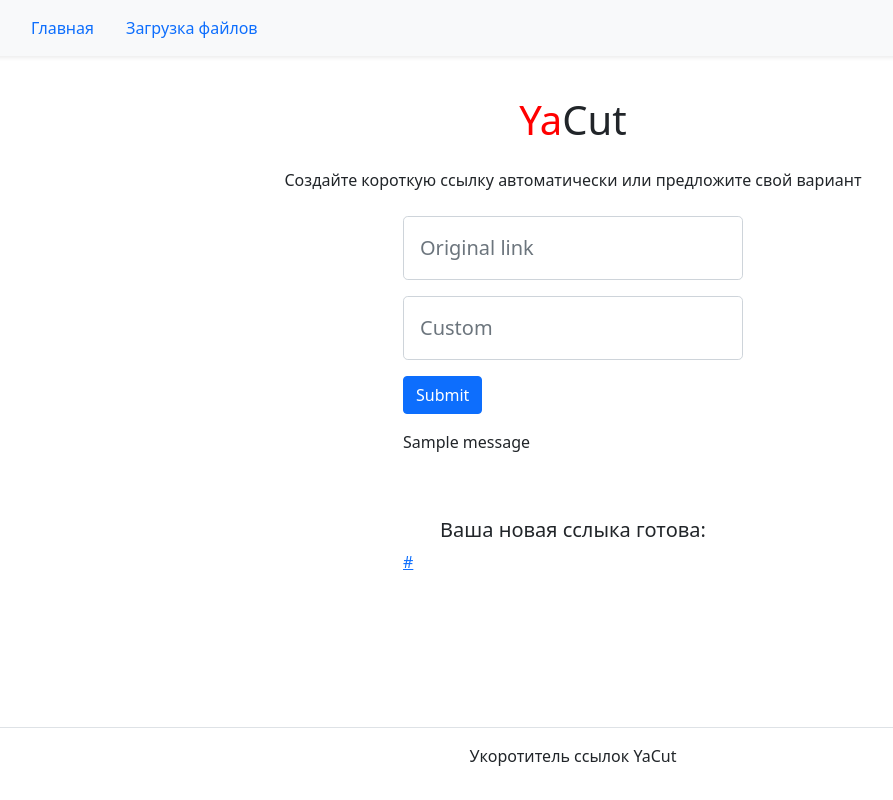
After one commit to AntonPyth/yacut, a Python web app: template yacut/templates/get_link.html in a window 1280 px wide. The commit adds this page. Shown: the whole page, without its empty margins (67-960 px from the left). Run offline with Jinja, Linux system fonts and the light colour scheme; the template is opened without the code that fills it: most values are stand-ins (such as "Sample title", 1, 10 or a date in 2020); one stand-in notice (Sample message) is shown; form fields are guessed from the names that the template uses; some libraries are stand-ins or nearby versions.

Commit message:
updating templates

```diff
--- /dev/null
+++ b/yacut/templates/footer.html
@@ -0,0 +1,3 @@
+<footer class="fixed-bottom border-top text-center py-3">
+    <p>Укоротитель ссылок YaCut</p>
+  </footer>
--- /dev/null
+++ b/yacut/templates/get_link.html
@@ -0,0 +1,68 @@
+{% extends "index.html" %}
+{% block content %}
+<main>
+    <section class="container my-5 px-4">
+      <h1 class="text-center"><span style="color:red">Ya</span>Cut</h1>
+      <p class="text-center my-4">
+        Создайте короткую ссылку автоматически или предложите свой вариант
+      </p>
+
+      <div class="container">
+        <div class="row my-3">
+          <div class="col-sm">
+          </div>
+          <div class="col-sm">
+            <form method="POST" novalidate>
+                {{ form.csrf_token }}
+                {{ form.original_link(class="form-control form-control-lg py-3 mb-3", placeholder=form.original_link.label.text) }}
+                  {% if form.original_link.errors %}
+                      <p class="text-danger">
+                        {% for error in form.original_link.errors %}
+                                {{ error }}
+                        {% endfor %}
+                      </p>
+                  {% endif %}
+                {{ form.custom_id(class="form-control form-control-lg py-3 mb-3", placeholder=form.custom_id.label.text) }}
+                  {% if form.custom_id.errors %}
+                      <p class="text-danger">
+                        {% for error in form.custom_id.errors %}
+                                {{ error }}
+                        {% endfor %}
+                      </p>
+                  {% endif %}
+                {{ form.submit(class="btn btn-primary") }}
+            </form>
+              <p class="py-3 mb-3">
+              {% with messages = get_flashed_messages() %}
+                {% if messages %}
+                  {% for message in messages %}
+                    {{ message }}
+                  {% endfor %}
+                {% endif %}
+              {% endwith %}
+            </p>
+          </div>
+          <div class="col-sm">
+          </div>
+        </div>
+      </div>
+        {% if short_link %}
+      <div class="container">
+        <div class="row ">
+          <div class="col-sm">
+          </div>
+          <div class="col-sm">
+            <p class="text-center">
+            <h5 class="text-center">Ваша новая сслыка готова:</h5>
+              <a href="{{ short_link }}">{{ short_link }}</a>
+            </p>
+          </div>
+          <div class="col-sm">
+          </div>
+        </div>
+      </div>
+        {% endif %}
+
+    </section>
+  </main>
+{% endblock content %}
--- /dev/null
+++ b/yacut/templates/header.html
@@ -0,0 +1,25 @@
+<header class="pb-5">
+    <nav class="navbar navbar-expand-lg navbar-light bg-light fixed-top shadow-sm">
+      <div class="container">
+        <div class="navbar-toggler" type="button" data-toggle="collapse" data-target="#navbarNav"
+          aria-controls="navbarNav" aria-expanded="false" aria-label="Toggle navigation">
+          <span class="navbar-toggler-icon"></span>
+        </div>
+        <div class="collapse navbar-collapse" id="navbarNav">
+          <ul class="nav nav-pills">
+            <li class="nav-item">
+              <a class="nav-link" href="{{ url_for('generate_short_link_view') }}">
+                Главная
+              </a>
+            </li>
+              <li class="nav-item">
+              <a class="nav-link" href="{{ url_for('add_files_view') }}">
+                Загрузка файлов
+              </a>
+            </li>
+          </ul>
+        </div>
+
+      </div>
+    </nav>
+  </header>
--- a/yacut/templates/index.html
+++ b/yacut/templates/index.html
@@ -4,89 +4,18 @@
 <head>
   <meta charset="utf-8">
   <meta name="viewport" content="width=device-width, initial-scale=1">
-  <link rel="icon" href="img/fav/fav.ico" type="image">
-  <link rel="apple-touch-icon" sizes="180x180" href="img/fav/apple-touch-icon.png">
-  <link rel="icon" type="image/png" sizes="32x32" href="img/fav/favicon-32x32.png">
-  <link rel="icon" type="image/png" sizes="16x16" href="img/fav/favicon-16x16.png">
-  <link rel="stylesheet" href="css/bootstrap.min.css">
-  <title>YaCut - укоротитель ссылок</title>
+  <link rel="icon" href="{{ url_for('static', filename='img/fav/fav.ico') }}" type="image">
+  <link rel="apple-touch-icon" sizes="180x180" href="{{ url_for('static', filename='img/fav/apple-touch-icon.png') }}">
+  <link rel="icon" type="image/png" sizes="32x32" href="{{ url_for('static', filename='img/fav/favicon-32x32.png') }}">
+  <link rel="icon" type="image/png" sizes="16x16" href="{{ url_for('static', filename='img/fav/favicon-16x16.png') }}">
+  <link rel="stylesheet" href="{{ url_for('static', filename='css/bootstrap.min.css') }}">
+  <title>{% block title %}YaCut - укоротитель ссылок{% endblock title %}</title>
 </head>
 
 <body>
-  <header class="pb-5">
-    <nav class="navbar navbar-expand-lg navbar-light bg-light fixed-top shadow-sm">
-      <div class="container">
-        <div class="navbar-toggler" type="button" data-toggle="collapse" data-target="#navbarNav"
-          aria-controls="navbarNav" aria-expanded="false" aria-label="Toggle navigation">
-          <span class="navbar-toggler-icon"></span>
-        </div>
-        <div class="collapse navbar-collapse" id="navbarNav">
-          <ul class="nav nav-pills">
-            <li class="nav-item">
-              <a class="nav-link" href="">
-                Главная
-              </a>
-            </li>
-          </ul>
-        </div>
-
-      </div>
-    </nav>
-  </header>
-
-  <main>
-    <section class="container my-5 px-4">
-      <h1 class="text-center"><span style="color:red">Ya</span>Cut</h1>
-      <p class="text-center my-4">
-        Создайте короткую ссылку автоматически или предложите свой вариант
-      </p>
-
-      <div class="container">
-        <div class="row my-3">
-          <div class="col-sm">
-          </div>
-          <div class="col-sm">
-            <form>
-              <div>
-                <div>
-                  <input type="text" class="form-control form-control-lg py-2 mb-3" id="form-title" name=""
-                    placeholder="Длинная ссылка">
-                  <p><span style="color:red">Текст возможной ошибки</span></p>
-                </div>
-                <div>
-                  <input type="url" class="form-control form-control-lg py-2 mb-3" id="form-link" name=""
-                    placeholder="Ваш вариант короткой ссылки">
-                  <p><span style="color:red">Текст возможной ошибки</span></p>
-                </div>
-
-                <input type="submit" class="btn btn-primary" value="Создать">
-              </div>
-            </form>
-          </div>
-          <div class="col-sm">
-          </div>
-        </div>
-      </div>
-
-      <div class="container">
-        <div class="row ">
-          <div class="col-sm">
-          </div>
-          <div class="col-sm">
-            <p class="text-center">
-            <h5 class="text-center">Пример информационного сообщения</h5>
-            </p>
-          </div>
-          <div class="col-sm">
-          </div>
-        </div>
-      </div>
-
-    </section>
-  </main>
-  <footer class="fixed-bottom border-top text-center py-3">
-    <p>Укоротитель ссылок YaCut</p>
-  </footer>
+  {% include "header.html" %}
+  {% block content %}{% endblock content %}
+  {% include "footer.html" %}
 </body>
 <script src="https://code.jquery.com/jquery-3.2.1.slim.min.js"
   integrity="sha384-KJ3o2DKtIkvYIK3UENzmM7KCkRr/rE9/Qpg6aAZGJwFDMVNA/GpGFF93hXpG5KkN" crossorigin="anonymous"></script>
```
Also changed, not shown: yacut/templates/404.html (added, +20 -0 lines), yacut/templates/500.html (added, +21 -0 lines), yacut/templates/add_files.html (added, +53 -0 lines).
